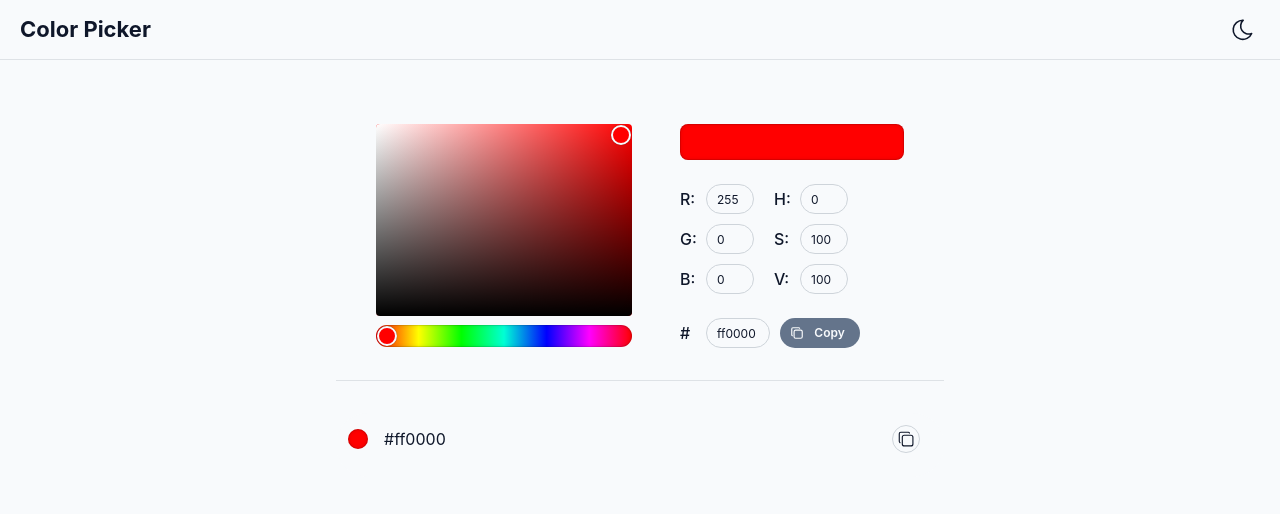
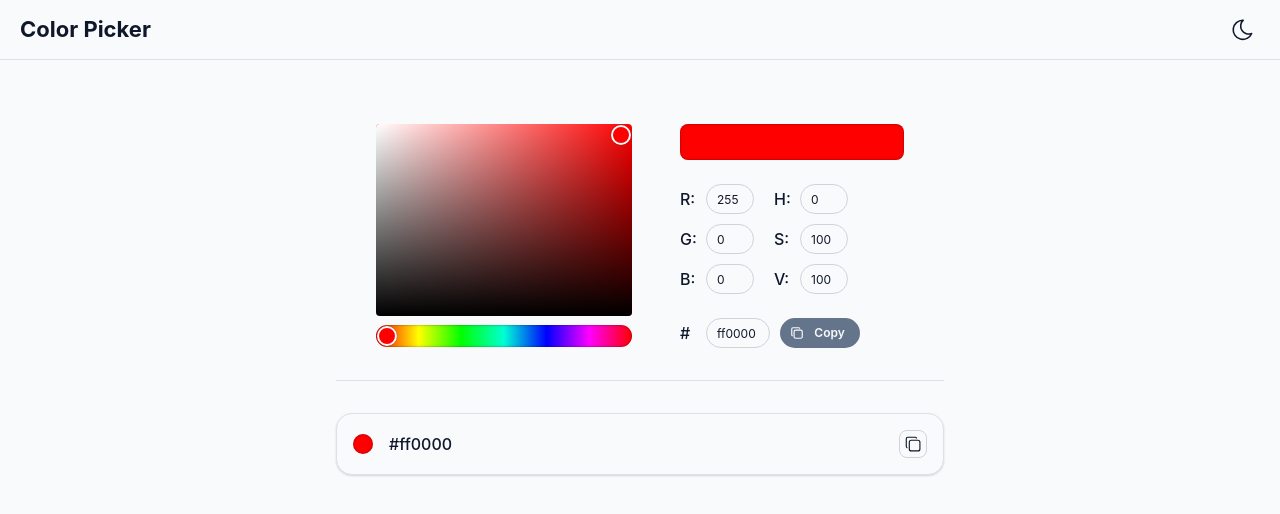
Before and after one commit to stuartstew/color-picker, a React (Vite) app: page / in a window 1280 px wide. Both pictures are taken after a click on the button "Copy". Shown: the top 514 px of the page. Built offline with nearby package versions, Linux system fonts and the light colour scheme.

Commit message:
feat: use cards for color history items

```diff
--- a/src/components/color-picker/color-picker.tsx
+++ b/src/components/color-picker/color-picker.tsx
@@ -1,4 +1,4 @@
-import { Box, ColorSwatch, Container, Divider, Group, Stack } from "@mantine/core";
+import { ColorSwatch, Container, Divider, Group, Stack } from "@mantine/core";
 import { ColorHistory } from "./components/color-history";
 import { CopyButton } from "./components/copy-button";
 import { HexInput } from "./components/hex-input";
@@ -12,7 +12,7 @@ export const ColorPicker = () => {
   const { rgb, hsv, hex, colorHistory, copied, changeRgb, changeHsv, setHex, copyHex } = useRgb({ r: 255, g: 0, b: 0 });
 
   return (
-    <Container size={640} mt={64}>
+    <Container size={640} mt={64} mb={32}>
       <Group justify="center" h={224}>
         <HsvColorPicker value={hsv} onChange={changeHsv} />
         <Stack h="100%" justify="space-between" ml="xl">
@@ -30,9 +30,7 @@ export const ColorPicker = () => {
         </Stack>
       </Group>
       <Divider my="xl" />
-      <Box style={{ flex: 1 }}>
-        <ColorHistory colorHistory={colorHistory} />
-      </Box>
+      <ColorHistory colorHistory={colorHistory} />
     </Container>
   );
 };
--- a/src/components/color-picker/components/color-history/color-history.tsx
+++ b/src/components/color-picker/components/color-history/color-history.tsx
@@ -1,5 +1,5 @@
-import { Paper } from "@mantine/core";
-import { ColorHistoryScrollArea } from "./components/color-history-scroll-area";
+import { Stack } from "@mantine/core";
+import { ColorHistoryItem } from "./components/color-history-item";
 import { EmptyState } from "./components/empty-state";
 
 type Props = {
@@ -7,9 +7,15 @@ type Props = {
 };
 
 export const ColorHistory = ({ colorHistory }: Props) => {
-  return (
-    <Paper h="100%" w="100%" px="sm" py="sm">
-      {colorHistory.length === 0 ? <EmptyState /> : <ColorHistoryScrollArea colorHistory={colorHistory} />}
-    </Paper>
-  );
+  if (colorHistory.length === 0) {
+    return <EmptyState />;
+  } else {
+    return (
+      <Stack gap="xs">
+        {colorHistory.map((hex) => (
+          <ColorHistoryItem key={hex} hex={hex} />
+        ))}
+      </Stack>
+    );
+  }
 };
--- a/src/components/color-picker/components/color-history/components/color-history-item.tsx
+++ b/src/components/color-picker/components/color-history/components/color-history-item.tsx
@@ -1,4 +1,4 @@
-import { ColorSwatch, Group, Text } from "@mantine/core";
+import { ColorSwatch, Group, Paper, Text } from "@mantine/core";
 import { CopyButton } from "./copy-button";
 
 type Props = {
@@ -8,12 +8,14 @@ type Props = {
 export const ColorHistoryItem = ({ hex }: Props) => {
   const hexWithHash = `#${hex}`;
   return (
-    <Group justify="space-between">
-      <Group>
-        <ColorSwatch color={hexWithHash} size={20} />
-        <Text>{hexWithHash}</Text>
+    <Paper radius="lg" shadow="xs" withBorder p="md">
+      <Group justify="space-between">
+        <Group>
+          <ColorSwatch color={hexWithHash} size={20} />
+          <Text fw={500}>{hexWithHash}</Text>
+        </Group>
+        <CopyButton hex={hex} />
       </Group>
-      <CopyButton hex={hex} />
-    </Group>
+    </Paper>
   );
 };
--- a/src/components/color-picker/components/color-history/components/color-history-scroll-area.tsx
+++ /dev/null
@@ -1,19 +0,0 @@
-import { Divider, ScrollArea } from "@mantine/core";
-import { ColorHistoryItem } from "./color-history-item";
-
-type Props = {
-  colorHistory: string[];
-};
-
-export const ColorHistoryScrollArea = ({ colorHistory }: Props) => {
-  return (
-    <ScrollArea h="100%" offsetScrollbars>
-      {colorHistory.map((hex, i) => (
-        <>
-          {i > 0 && <Divider my="sm" />}
-          <ColorHistoryItem hex={hex} />
-        </>
-      ))}
-    </ScrollArea>
-  );
-};
--- a/src/components/color-picker/components/color-history/components/copy-button.tsx
+++ b/src/components/color-picker/components/color-history/components/copy-button.tsx
@@ -15,7 +15,7 @@ export const CopyButton = ({ hex }: Props) => {
   );
 
   return (
-    <ActionIcon variant="default" onClick={() => clipboard.copy(hex)}>
+    <ActionIcon variant="default" radius="md" onClick={() => clipboard.copy(hex)}>
       {icon}
     </ActionIcon>
   );
```
